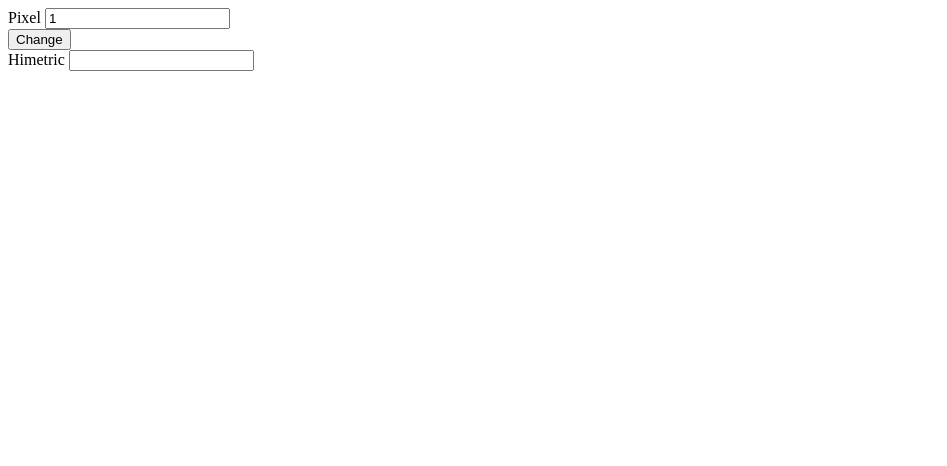
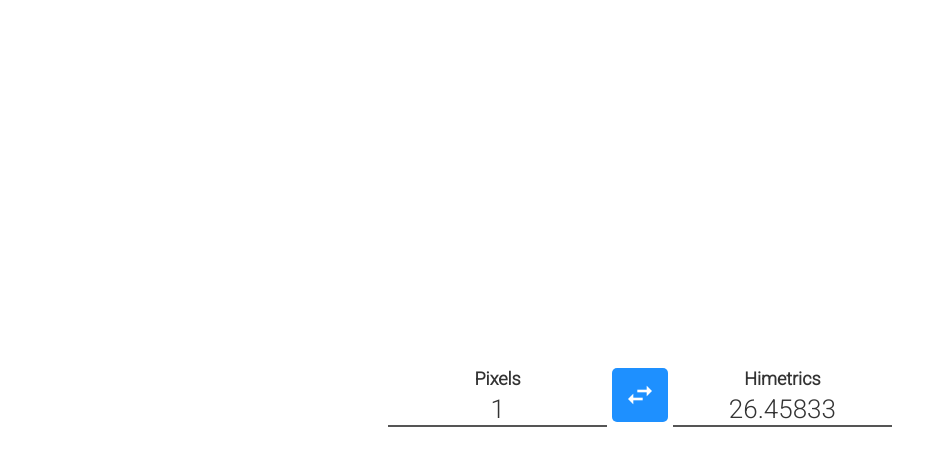
Before and after one commit to FelipeAzevedo005/pixel-to-himetric-converter, a plain HTML site: page index.html in a window 1280 px wide. Shown: the whole page, without its empty margins (0-947 px from the left). Drawn offline with Linux system fonts and the light colour scheme.

Commit message:
added some style

```diff
--- a/index.html
+++ b/index.html
@@ -3,6 +3,10 @@
     <head>
         <meta charset="UTF-8">
         <meta name="viewport" content="width=device-width, initial-scale=1.0">
+
+        <link rel="stylesheet" href="https://fonts.googleapis.com/icon?family=Material+Icons">
+
+        <link href="https://fonts.googleapis.com/css2?family=Roboto:wght@300&display=swap" rel="stylesheet">
 
         <link rel="stylesheet" href="style.css">
 
@@ -12,17 +16,19 @@
     <body>
         <main class="converter">
             <div class="input-container">
-                <label for="pixel">Pixel</label>
-                <input type="number" name="pixel" id="pixel" value=1>
+                <label for="pixel">Pixels</label>
+                <input type="number" name="pixel" id="pixel" value="1">
             </div>
 
-            <div class="middle">
-                <button>Change</button>
-            </div>
+            <button>
+                <span class="material-icons">
+                    swap_horiz
+                </span>
+            </button>
 
             <div class="output-container">
-                <label for="himetric">Himetric</label>
-                <input type="number" name="himetric" id="himetric" readonly="true">
+                <label for="himetric">Himetrics</label>
+                <input type="number" name="himetric" id="himetric" readonly="true" value="26.45833">
             </div>
 
         </main>
--- a/script.js
+++ b/script.js
@@ -12,14 +12,14 @@ function himetricToPixel(himetrics) {
 
 function convertUnit(unit, value) {
     switch(unit) {
-        case "Pixel":
+        case "Pixels":
             return pixelsToHimetric(value);
-            case "Himetric":
+            case "Himetrics":
             return himetricToPixel(value);
         }
     }
 
-function changeUnites() {
+function swapUnits() {
     var label = document.querySelector(".input-container label");
 
     var label2 = document.querySelector(".output-container label");
@@ -38,7 +38,7 @@ function changeUnites() {
 function buttonListener() {
     const button = document.querySelector("button");
 
-    button.addEventListener("click", changeUnites);
+    button.addEventListener("click", swapUnits);
 }
 
 function inputListener() {
@@ -48,7 +48,8 @@ function inputListener() {
         const output = document.querySelector(".output-container input");
 
         if (value !== "") {
-            output.value = convertUnit(label, value);
+
+            output.value = convertUnit(label, value).toFixed(5);
         } else output.value = "";
     });
 }
--- a/style.css
+++ b/style.css
@@ -0,0 +1,153 @@
+* {
+    box-sizing: border-box;
+}
+
+body {
+    display: flex;
+    align-items: center;
+    justify-content: center;
+
+    margin: 0;
+
+    width: 100vw;
+    height: 100vh;
+
+    background-color: #FFF;
+}
+
+.converter {
+    display: flex;
+    justify-content: center;
+
+    width: 504px;
+    height: 64px;
+
+    border-radius: 5px;
+
+    background-color: #FFF;
+}
+
+.converter .input-container {
+    display: flex;
+    flex-direction: column;
+
+    margin-right: 5px;
+
+    width: 43.5%;
+    height: 100%;
+}
+
+.converter .output-container {
+    display: flex;
+    flex-direction: column;
+
+    margin-left: 5px;
+
+    width: 43.5%;
+    height: 100%;
+}
+
+.converter label {
+    margin-bottom: 5px;
+    height: 20px;
+
+    font-family: 'Roboto';
+    font-size: 18px;
+    text-align: center;
+    color: #333;
+    font-weight: bold;
+}
+
+.converter button {
+    position: relative;
+
+    border: none;
+    border-radius: 5px;
+
+    width: 100%;
+    height: 54px;
+
+    background-color: dodgerblue;
+
+    cursor: pointer;
+    outline: none;
+}
+
+.converter button:active {
+    background-color: #0f80ef;
+}
+
+.converter button span {
+    position: absolute;
+    top: 50%;
+    left: 50%;
+    transform: translateY(-50%) translateX(-50%);
+
+    color: #FFF;
+}
+
+.converter input {
+    border: none;
+    border-bottom: 2px solid #555;
+
+    color: #333;
+    font-family: 'Roboto';
+    font-size: 26px;
+    text-align: center;
+
+    background: transparent;
+
+    overflow: hidden;
+    outline: none;
+}
+
+.converter .input-container input:focus {
+    border-bottom: 2px solid dodgerblue;
+}
+
+.material-icons {
+    color: white;
+    font-size: 32px;
+}
+
+/* Remove arrows in inputs type = number (Chrome, Safari, Edge, Opera) */
+input::-webkit-outer-spin-button,
+input::-webkit-inner-spin-button {
+  -webkit-appearance: none;
+  margin: 0;
+}
+
+/* Remove arrows in inputs type = number (Firefox) */
+input[type=number] {
+  -moz-appearance: textfield;
+}
+
+@media(max-width: 768px) {
+    .converter {
+        align-items: center;
+        flex-direction: column;
+
+        width: 300px;
+        height: 300px;
+    }
+
+    .converter .input-container,
+    .converter .output-container {
+        width: 100%;
+        height: 40%;
+
+    }
+
+    .converter .input-container {
+        margin: 0;
+    }
+
+    .converter .output-container {
+        margin: 0;
+        padding-top: 60px;
+    }
+
+    .converter button {
+        width: 55px;
+    }
+}
```
Also changed, not shown: assets/swap-arrows.svg (added).
